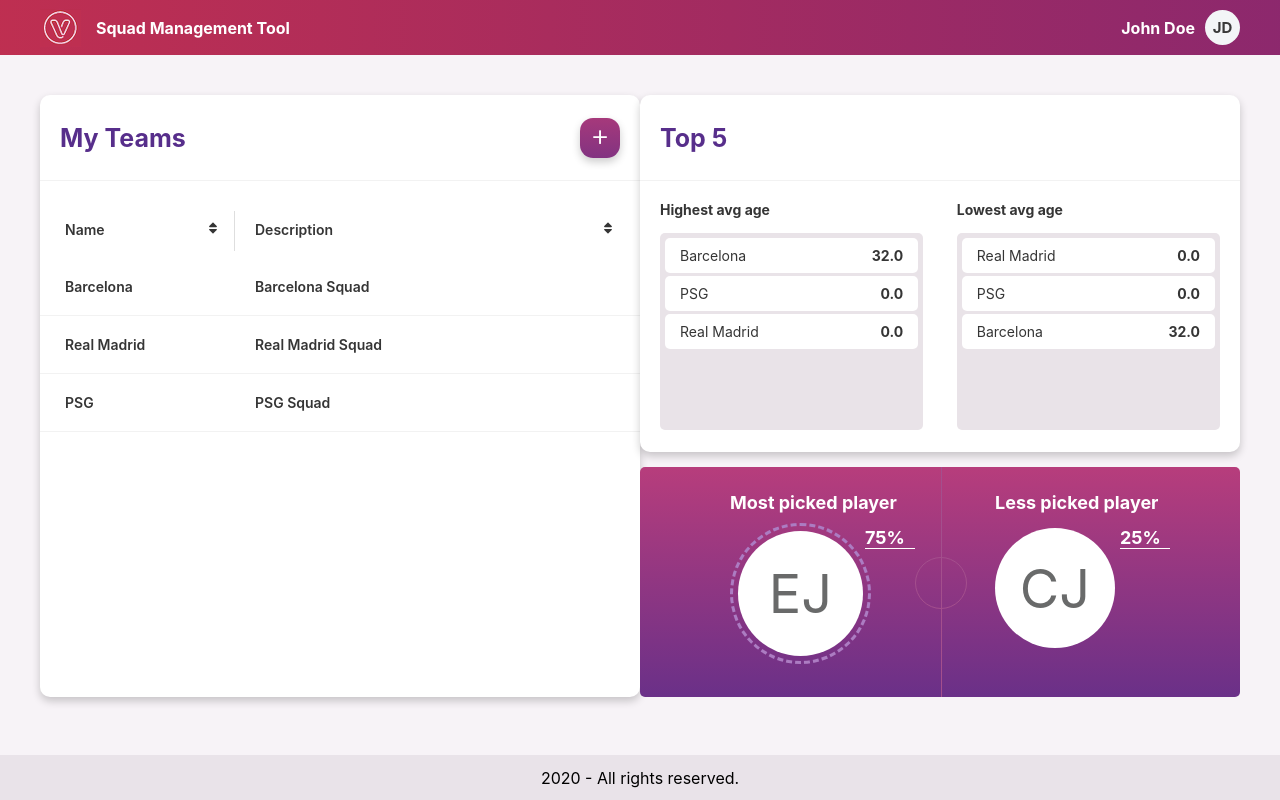
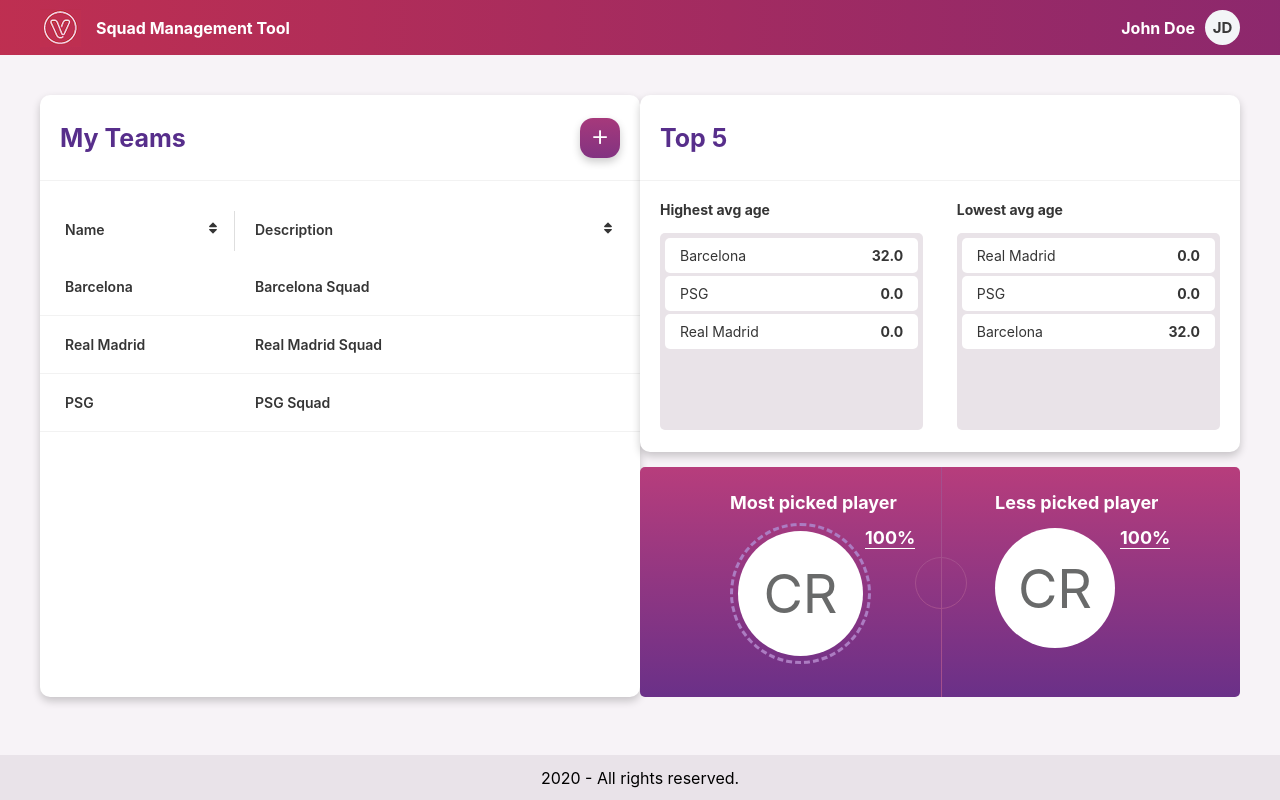
Before and after one commit to edsonsenna/squad-management, a React (Create React App) app: page / in a window 1280 px wide. Built offline with nearby package versions, Linux system fonts and the light colour scheme.

Commit message:
Creating method to generate most and less picked

```diff
--- a/src/screens/Create/Create.tsx
+++ b/src/screens/Create/Create.tsx
@@ -52,7 +52,6 @@
     const state: RouteProps = location.state;
     if(state) {
         const squad = state.squad;
-        console.log(JSON.stringify(squad));
         reset({
             id: squad?.id,
             name: squad?.name,
@@ -66,10 +65,6 @@
     }
   }, [location.state, reset]);
 
-
-  useEffect(() => {
-    console.log(teamFormationPlayers);
-  }, [teamFormationPlayers])
 
   const onSubmit = (data: any) => {
     if(data.id) {
@@ -169,11 +164,6 @@
           //       },
           //     })
           //     .then((results) => {
-          //       console.log('[FetchingData]', results);
-          //       console.log(
-          //         '[Players]',
-          //         JSON.stringify(results.data.api.players)
-          //       );
           //       setPlayers(results.data.api.players);
           //     })
           //     .catch((err) => console.error);
@@ -203,7 +193,6 @@
     );
     if (playerPosition?.player) {
       const splittedName = playerPosition.player.player_name.split(/\s/g);
-      console.log(splittedName);
       const initials = `${splittedName[0] ? splittedName[0][0] : ''}${splittedName[1] ? splittedName[1][0] : ''}`;
       return initials;
     }
--- a/src/screens/Home/MostLessPickedCard/MostLessPickedCard.tsx
+++ b/src/screens/Home/MostLessPickedCard/MostLessPickedCard.tsx
@@ -1,8 +1,79 @@
-import React from 'react';
+import React, { useEffect, useState } from 'react';
+import { useSelector } from 'react-redux';
+import { PlayerProps, StateProps } from '../../../shared/Interfaces';
 
 import './MostLessPickedCard.css';
 
+interface PickedsProps {
+    id?: Number;
+    count: number,
+    player: PlayerProps
+}
+
 const MostLessPickedCard = () => {
+
+    const squads = useSelector((state: StateProps) => state.squads);
+    const [ mostPicked, setMostPicked ] = useState<PickedsProps | null>(null);
+    const [ lessPicked, setLessPicked ] = useState<PickedsProps | null>(null);
+    const [ totalPlayers, setTotalPlayers ] = useState<Number>(0);
+
+    useEffect(() => {
+        const calculateMostLessPicked = () => {
+            let pickeds: PickedsProps[] = [];
+            let totalChoices = 0;
+            squads.forEach(squad => {
+                squad.players.forEach(playerInfo => {
+                    totalChoices++;
+                    const findPlayerIndex = pickeds.findIndex((value) =>  value.id === playerInfo.player.player_id);
+                    if(findPlayerIndex > 0) {
+                        pickeds[findPlayerIndex].count++;
+                    } else {
+                        pickeds.push({
+                            id: playerInfo.player.player_id,
+                            count: 1,
+                            player: playerInfo.player
+                        });
+                    }
+                })
+            });
+            setTotalPlayers(totalChoices);
+            pickeds = pickeds.sort((firstItem, secondItem) => firstItem.count < secondItem.count ? -1 : 1);
+            setLessPicked(pickeds[0]);
+            setMostPicked(pickeds[pickeds.length - 1]);
+        }
+        calculateMostLessPicked();
+    }, [squads]);
+
+
+    const getMostPickedInitials = () => {
+        if (mostPicked?.player) {
+            const splittedName = mostPicked.player.player_name.split(/\s/g);
+            const initials = `${splittedName[0] ? splittedName[0][0] : ''}${splittedName[1] ? splittedName[1][0] : ''}`;
+            return initials;
+        }
+        return '-';
+    }
+    const getMostPickedPercentage = () => {
+        if(mostPicked?.count) {
+            return ((mostPicked.count / Number(totalPlayers)) * 100).toFixed(0);
+        }
+        return '0';
+    }
+    const getLessPickedInitials = () => {
+        if (lessPicked?.player) {
+            const splittedName = lessPicked.player.player_name.split(/\s/g);
+            const initials = `${splittedName[0] ? splittedName[0][0] : ''}${splittedName[1] ? splittedName[1][0] : ''}`;
+            return initials;
+        }
+        return '-';
+    }
+    const getLessPickedPercentage = () => {
+        if(lessPicked?.count) {
+            return ((lessPicked.count / Number(totalPlayers)) * 100).toFixed(0);
+        }
+        return '0';
+    }
+
     return (
         <div className="most-less-card">
             <div className="middle"></div>
@@ -11,22 +82,22 @@
                 <span className="less-picked-title"><b>Most picked player</b></span>
                 <div className="most-picked-border">
                     <div className="most-picked-initials">
-                        <span>EJ</span>
+                        <span>{getMostPickedInitials()}</span>
                     </div>
                 </div>
                 <div className="most-picked-percentage">
-                    <b>75%</b>
+                    <b>{getMostPickedPercentage()}%</b>
                 </div>
             </div>
             <div className="less-picked-item">
                 <span className="less-picked-title"><b>Less picked player</b></span>
                 <div className="less-picked-border">
                     <div className="less-picked-initials">
-                        <span>CJ</span>
+                        <span>{getLessPickedInitials()}</span>
                     </div>
                 </div>
                 <div className="less-picked-percentage">
-                    <b>25%</b>
+                    <b>{getLessPickedPercentage()}%</b>
                 </div>
             </div>
         </div>
--- a/src/screens/Home/TopFiveCard/TopFiveCard.tsx
+++ b/src/screens/Home/TopFiveCard/TopFiveCard.tsx
@@ -16,13 +16,6 @@
   const [squadsList, setSquadsList] = useState<SquadsListProps[]>([]);
 
   useEffect(() => {
-    calculateAvgAge();
-  }, [squads]);
-
-  useEffect(() => {
-    console.log(squadsList);
-  }, [squadsList]);
-
     const calculateAvgAge = () => {
 
       const filteredSquads:SquadsListProps[] = squads.map(squadInStore => {
@@ -35,11 +28,13 @@
       setSquadsList(filteredSquads);
 
     }
+    calculateAvgAge();
+  }, [squads]);
 
   const displayHighestList = () => {
     const sortedArr = squadsList.sort((firstSquad, secondSquad) => firstSquad.avgAge > secondSquad.avgAge ? -1 : 1);
     return sortedArr.map((squad) => (
-      <div className='highest-age-item'>
+      <div key={`highest_item_${squad.squad.id}`} className='highest-age-item'>
         <span className='team-name'>{squad.squad.name}</span>
         <span className='highest-age-value'>
           <b>{squad.avgAge.toFixed(1)}</b>
@@ -51,7 +46,7 @@
   const displayLowestList = () => {
     const sortedArr = squadsList.sort((firstSquad, secondSquad) => firstSquad.avgAge > secondSquad.avgAge ? 1 : -1);
     return sortedArr.map((squad) => (
-      <div className='lowest-age-item'>
+      <div key={`lowest_item_${squad.squad.id}`} className='lowest-age-item'>
         <span className='team-name'>{squad.squad.name}</span>
         <span className='lowest-age-value'>
           <b>{squad.avgAge.toFixed(1)}</b>
```
Lines whose indentation alone changed are shown as unchanged.
